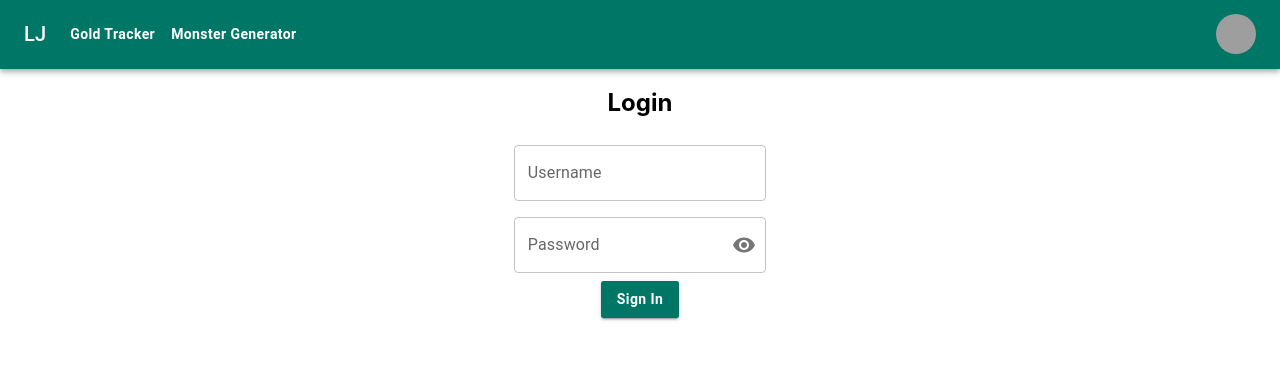
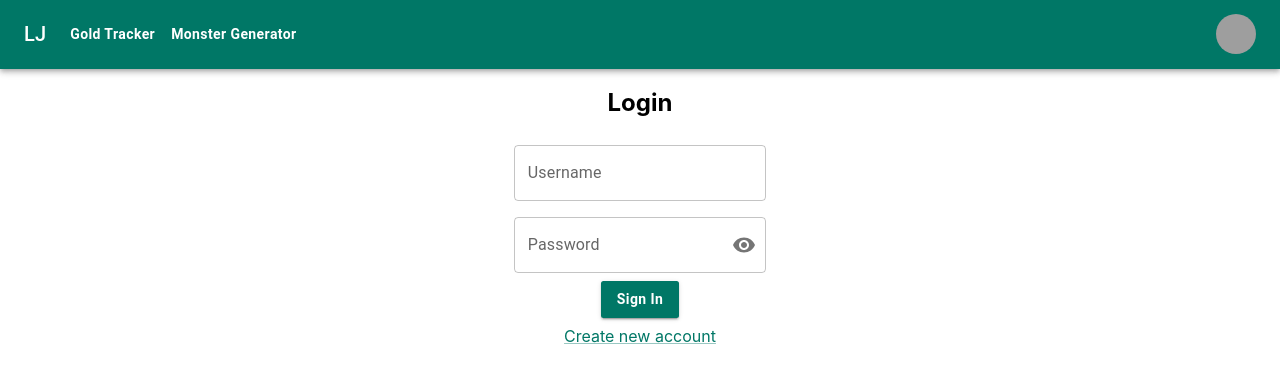
Before and after one commit to JusticeLuke/gold_tracker, a React (Create React App) app in the folder gold_tracker_ui/: page /login in a window 1280 px wide. Shown: the top 382 px of the page. Built offline with nearby package versions, Linux system fonts and the light colour scheme; grey boxes are pictures that could not be loaded.

Commit message:
Added #anchor to link component to prevent register page from immediately redirecting to login page

```diff
--- a/gold_tracker_ui/src/components/accounts/Login.tsx
+++ b/gold_tracker_ui/src/components/accounts/Login.tsx
@@ -9,7 +9,7 @@ import Visibility from "@mui/icons-material/Visibility";
 import VisibilityOff from "@mui/icons-material/VisibilityOff";
 import CommonButton from "../common/commonButton/CommonButton";
 import Grid from "@mui/material/Grid";
-//import Link from "@mui/material/Link";
+import Link from "@mui/material/Link";
 import { useAuth } from "../../actions/userActions/AuthProvider";
 import { useNavigate } from "react-router-dom";
 
@@ -22,7 +22,7 @@ interface State {
 
 export default function Login() {
   let auth = useAuth();
-  //let navigate = useNavigate();
+  let navigate = useNavigate();
   const [values, setValues] = React.useState<State>({
     username: "",
     password: "",
@@ -101,15 +101,15 @@ export default function Login() {
       >
         Sign In
       </CommonButton>
-      {/* <Link
+      <Link
         onClick={() => {
-          navigate("../register");
+          navigate("../register/");
         }}
-        href=""
+        href="#"
         sx={{ m: 1 }}
       >
         Create new account
-      </Link> */}
+      </Link>
     </Grid>
   );
 }
```
